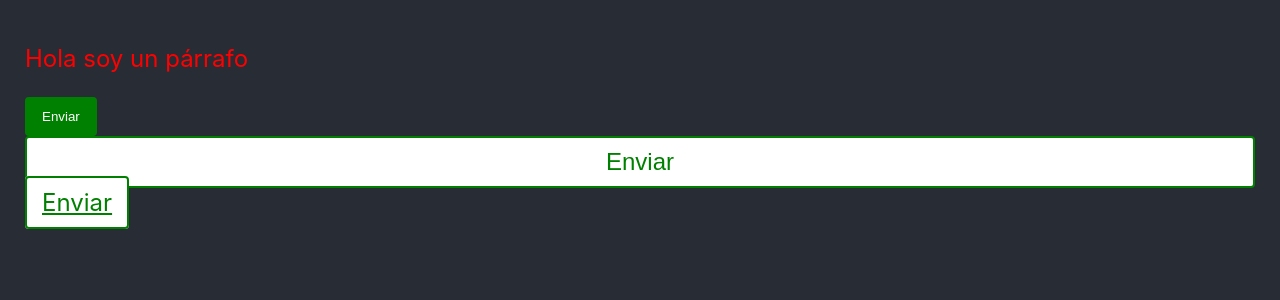
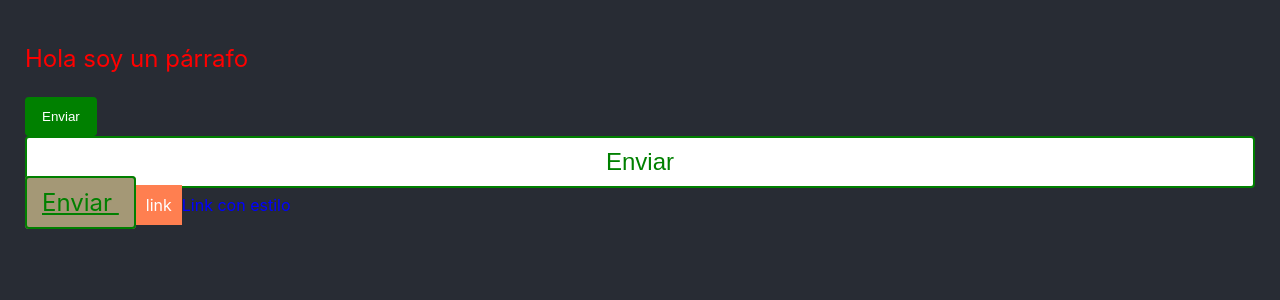
Before and after one commit to wilder00/learning-react, a React (Create React App) app: page / in a window 1280 px wide. Shown: the top 300 px of the page. Built offline with nearby package versions, Linux system fonts and the light colour scheme.

Commit message:
cambios dinamicos y uso de clases

```diff
--- a/src/App.css
+++ b/src/App.css
@@ -36,3 +36,8 @@
     transform: rotate(360deg);
   }
 }
+
+.link{
+  padding: 10px;
+  background-color: coral;
+}
--- a/src/App.js
+++ b/src/App.js
@@ -1,5 +1,6 @@
 import { useState } from "react";
 import styled from "styled-components";
+import './App.css'
 
 const P = styled.p`
   font-size: 24px;
@@ -20,6 +21,21 @@ const BlockButton = styled(Button)`
   width: 100%;
   font-size: 24px;
   background-color: ${props => props.primary? 'white' : '#453967' };
+  transition: background-color 0.2s ease;
+  &:hover{
+    background-color: rgba(0,0,0,.3)
+  }
+  &.secondary{
+    background-color: #a49876;
+  }
+`
+
+const Link = ({ className, ...props}) => {
+  return <a className={className} {...props}></a>
+}
+
+const StyledLink = styled(Link)`
+  color: blue;
 `
 
 const App = () => {
@@ -33,7 +49,9 @@ const App = () => {
       <Button primary={isPrimary} onClick={e => setIsPrimary(!isPrimary)}> Enviar </Button>
       <BlockButton primary={!isPrimary} onClick={e => setIsPrimary(!isPrimary)}> Enviar </BlockButton>
       {/* cambiando la etiqueta con la que se renderiza */}
-      <BlockButton as="a" href="#" primary={!isPrimary} onClick={e => setIsPrimary(!isPrimary)}> Enviar </BlockButton>
+      <BlockButton className="secondary" as="a" href="#" primary={!isPrimary} onClick={e => setIsPrimary(!isPrimary)}> Enviar </BlockButton>
+      <Link className="link">link</Link>
+      <StyledLink>Link con estilo</StyledLink>
     </Content>
   )
 }
```
